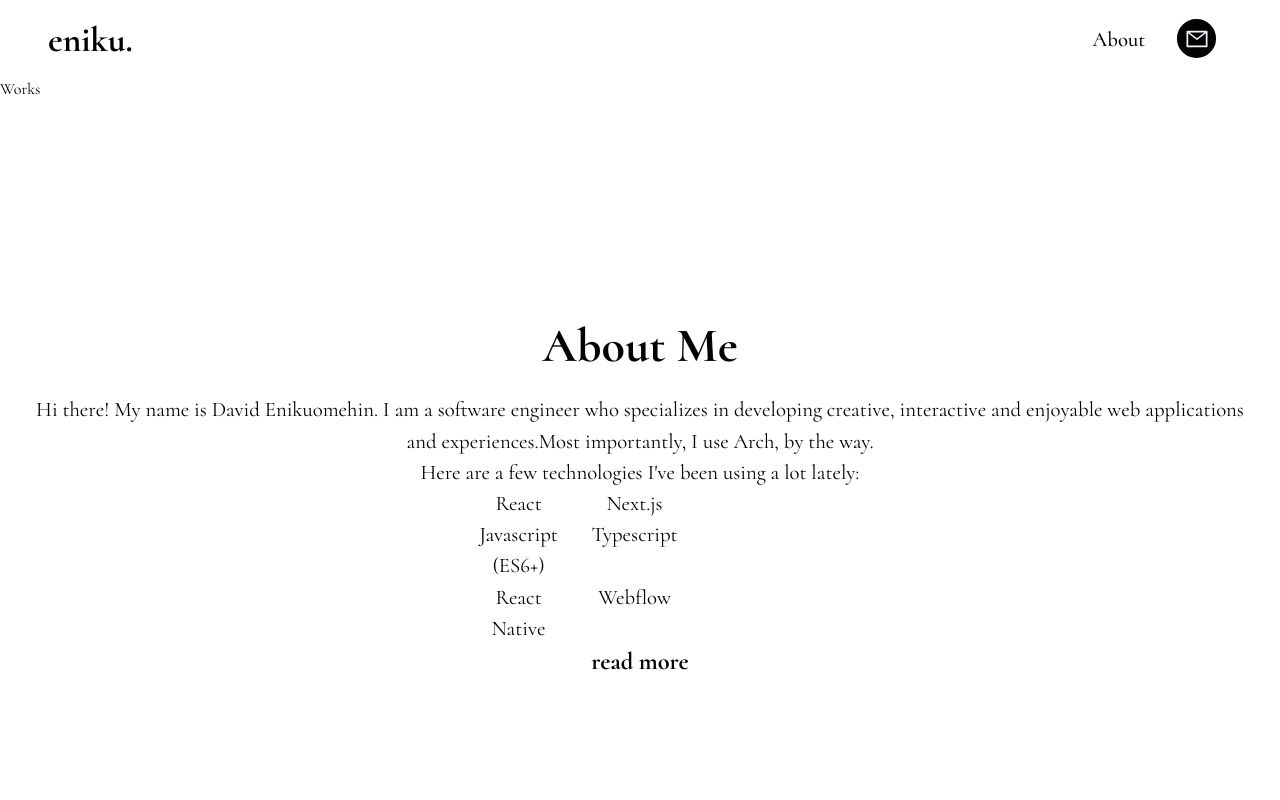
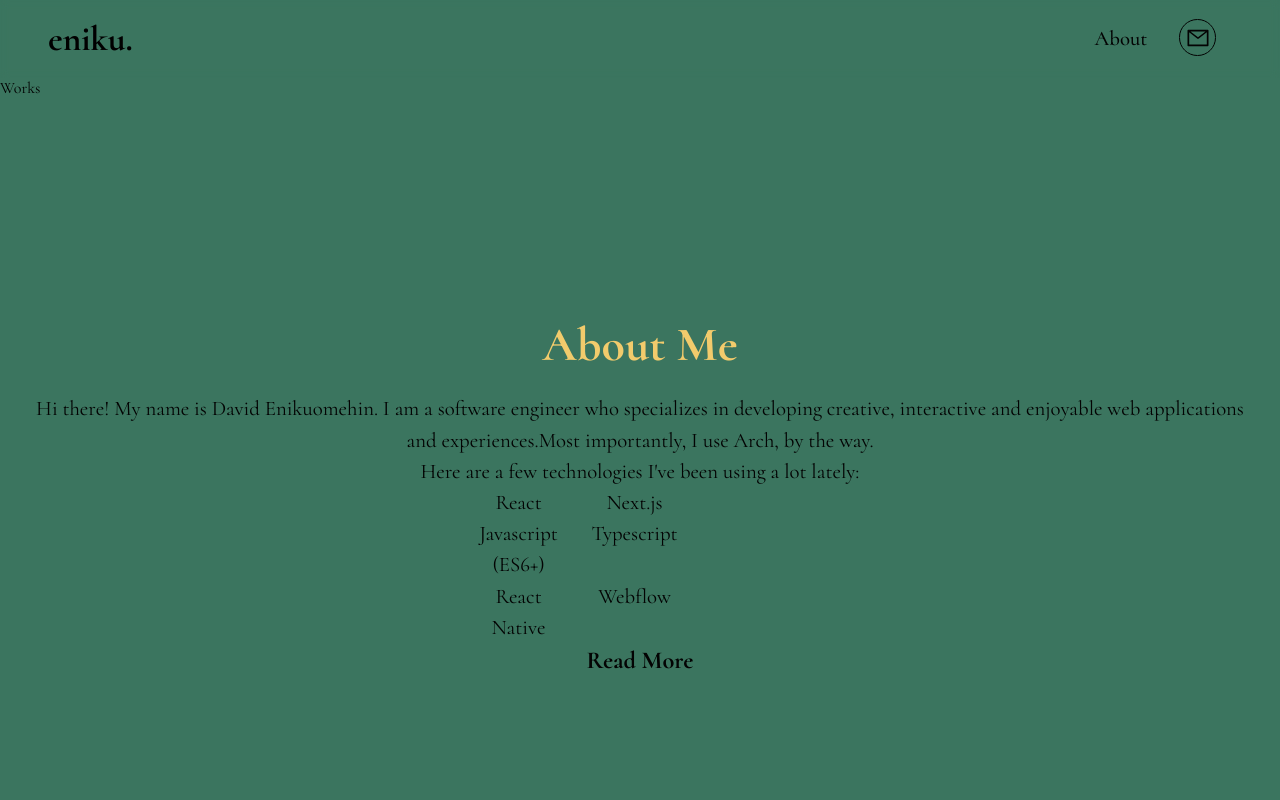
Before and after one commit to eniiku/enikudavid.me, a React (Vite) app: page / in a window 1280 px wide. Shown: the top 800 px of the page. Built offline with nearby package versions, Linux system fonts and the light colour scheme.

Commit message:
style: style App with custom theme

```diff
--- a/src/App.scss
+++ b/src/App.scss
@@ -1,5 +1,5 @@
 .app {
-  background-color: var(--white--color);
+  background-color: var(--primary-color);
   font-family: var(--font-base);
 }
 
@@ -35,11 +35,11 @@
 .emphasis--text {
   font-size: 1.5rem;
   font-weight: 500;
-  color: var(--black-color);
+  color: var(--secondary-color);
 }
 
 .head--text {
   font-size: 3rem;
   font-weight: 700;
-  color: var(--black-color);
+  color: var(--secondary-color);
 }
--- a/src/components/Navbar/Navbar.scss
+++ b/src/components/Navbar/Navbar.scss
@@ -18,8 +18,8 @@
   top: 0;
   left: 0;
 
-  color: var(--white-color);
-  background-color: var(--black-color);
+  color: var(--black);
+  background-color: #f2cc6c46;
 
   .app__navbar--logo {
     font-size: 1.9rem;
@@ -30,7 +30,7 @@
       li {
         font-size: 1.1rem;
         a {
-          color: var(--white-color);
+          color: var(--black);
         }
       }
     }
@@ -38,8 +38,9 @@
 
   .app__navbar--btn,
   .app__navbar--btn-open {
-    color: var(--black-color);
-    background: var(--white-color);
+    color: var(--black);
+    background: none;
+    border: 1px solid var(--black);
 
     font-size: 0.9rem;
 
@@ -107,7 +108,7 @@
 
       a {
         text-decoration: none;
-        color: var(--black-color);
+        color: var(--black);
 
         font-weight: 500;
       }
@@ -120,12 +121,12 @@
 }
 
 .app__navbar--btn {
-  background: var(--black-color);
+  background: none;
 
-  color: var(--white-color);
+  color: var(--black);
   font-weight: bold;
 
-  border: 2px solid var(--black-color);
+  border: 1px solid var(--black);
   border-radius: 50%;
   padding: 0.4em;
 
@@ -141,8 +142,8 @@
 }
 
 .app__navbar--btn-open {
-  background: var(--black-color);
-  color: var(--white-color);
+  background: none;
+  color: var(--black);
 
   display: inline-flex;
   justify-content: center;
@@ -151,7 +152,7 @@
   font-weight: bold;
   font-size: 0.9rem;
 
-  border: 2px solid var(--black-color);
+  border: 1px solid var(--black);
   border-radius: 55px;
   padding: 0.4em 0.8rem;
 
@@ -192,8 +193,10 @@
     align-items: flex-end;
     flex-direction: column;
 
-    background: var(--black-color);
-    color: var(--white-color);
+    box-shadow: 2px 5px 8px var(--black);
+
+    background: var(--primary-color);
+    color: var(--black);
 
     svg {
       width: 35px;
@@ -217,18 +220,18 @@
         padding: 1rem 0;
         width: 100%;
 
-        border-bottom: 2px solid white;
+        border-bottom: 2px solid var(--black);
 
         a {
           text-decoration: none;
-          color: var(--white-color);
+          color: var(--white);
         }
       }
     }
 
     div {
       a {
-        color: var(--white-color);
+        color: var(--white);
 
         svg {
           width: 20px;
--- a/src/container/About/About.scss
+++ b/src/container/About/About.scss
@@ -12,7 +12,9 @@
   .app__about--main {
     flex-direction: column;
     text-align: center;
-    te h3 {
+    color: var(--black);
+
+    h3 {
       text-transform: capitalize;
       cursor: pointer;
       text-align: center;
--- a/src/container/Contact/Contact.scss
+++ b/src/container/Contact/Contact.scss
@@ -80,7 +80,7 @@
     margin-top: 2.3rem;
 
     a {
-      color: var(--black-color);
+      color: var(--secondary-color);
       padding: 10px;
 
       svg {
--- a/src/index.css
+++ b/src/index.css
@@ -2,11 +2,11 @@
 :root {
   --font-base: 'Cormorant', serif;
 
-  --primary-color: #0e86d4;
-  --secondary-color: #0ed4bf;
+  --primary-color: #3b755f;
+  --secondary-color: #f2cb6c;
   --darkBlue-color: #0e23d4;
-  --black-color: #030303;
-  --white-color: #f9f3fb;
+  --black: #030303;
+  --white: #f9f3fb;
   --lightGray-color: whitesmoke;
 }
 
```
